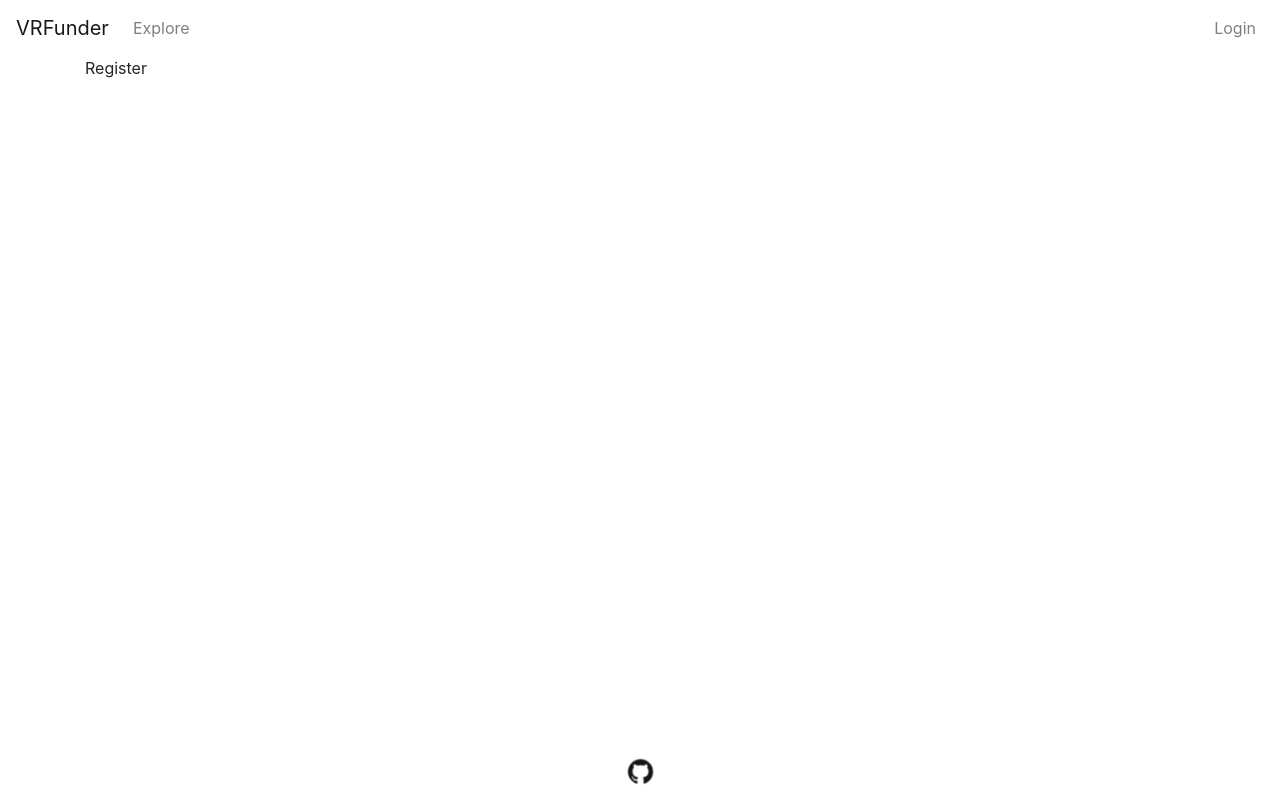
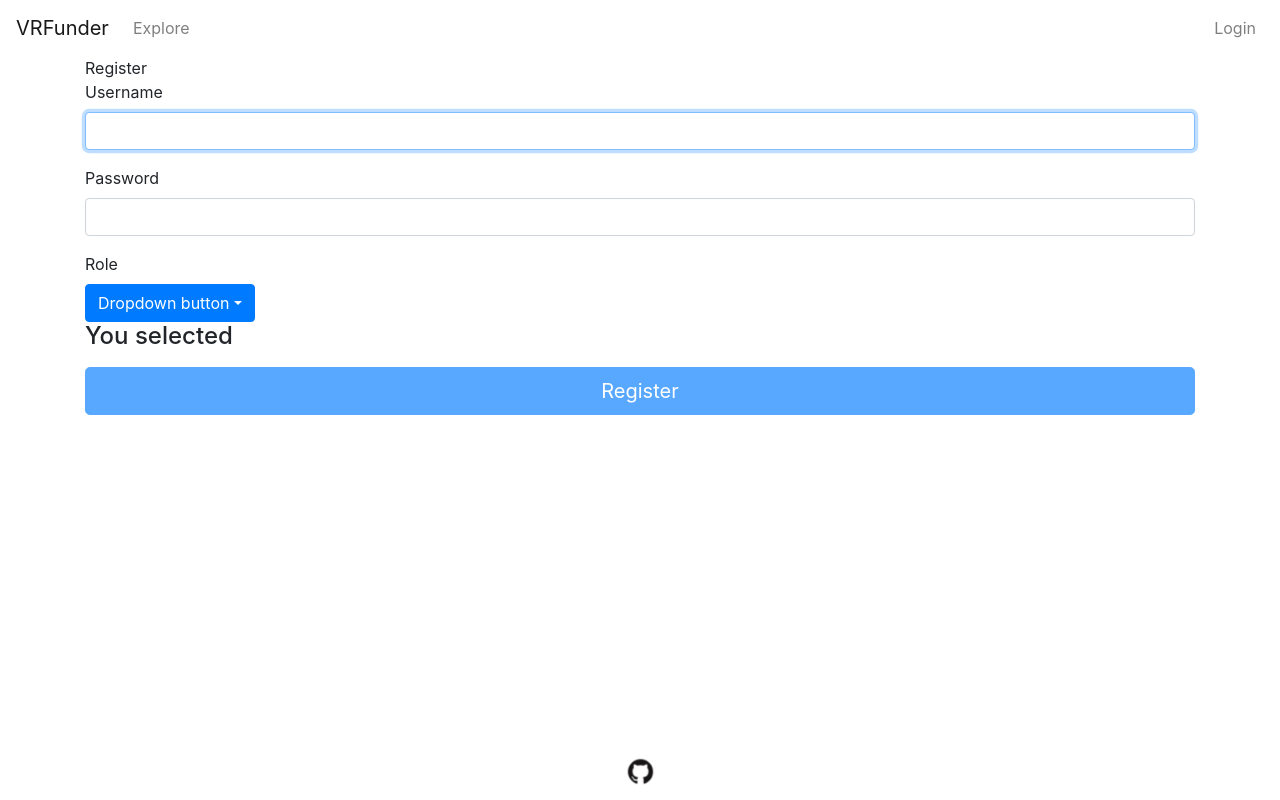
Before and after one commit to mcolsen/vrfunder-frontend, a React (Create React App) app: page /register in a window 1280 px wide. Built offline with nearby package versions, Linux system fonts and the light colour scheme.

Commit message:
Finished Register form

```diff
--- a/src/pages/Login.jsx
+++ b/src/pages/Login.jsx
@@ -2,12 +2,16 @@ import Container from "react-bootstrap/Container";
 import Form from 'react-bootstrap/Form';
 import Button from 'react-bootstrap/Button';
 import { FormGroup } from "react-bootstrap";
-import React, {useState} from 'react';
+import React, {useEffect, useState} from 'react';
+import axios from 'axios';
+
 
 function Login() {
 
 	const [username, setUsername] = useState('');
 	const [password, setPassword] = useState('');
+	const [user, setUser] = useState({});
+
 
 	function validateForm(){
 		return username.length > 0 && password.length > 0;
@@ -15,24 +19,31 @@ function Login() {
 
 	function handleSubmit(evt){
 		evt.preventDefault();
+		const User = {
+			username:username,
+			password:password
+
+		}
+		postUser(User);
+
 	}
 
 
-	// //this should be for register form
-	// const postNewUser = (newUser) => {
-	// 	axios
-	// 	.post('https://reqres.in/api/users',newUser)
-	// 	.then((res)=>{
-	// 	  setUsers([res.data,...users]);
-	// 	  setFormValues(initialFormValues);
-	// 	})
-	// 	.catch((err)=>{
-	// 	  console.log(err);
-	// 	  debugger;
-	// 	})
+	const postUser = (User) => {
+		axios
+		.post('https://lamba-test.herokuapp.com/api/auth/login',User)
+		.then((res)=>{
+		  setUser([User]);
+		console.log(User);
+		})
+		.catch((err)=>{
+		  console.log(err);
+		  debugger;
+		})
 
-	//   }
-	  //
+	  }
+
+
 	return <Container>
 		Login
 			<Form onSubmit={handleSubmit}>
@@ -45,7 +56,6 @@ function Login() {
 						onChange={(e) => setUsername(e.target.value)}
 					/>
 				</Form.Group>
-
 				<Form.Group size='lg' controlId='password'>
 					<Form.Label>Password</Form.Label>
 					<Form.Control
@@ -55,6 +65,7 @@ function Login() {
 					/>
 				</Form.Group>
 
+
 				<Button block size='lg' type='submit' disabled={!validateForm()}>
 					Login
 				</Button>
--- a/src/pages/Register.jsx
+++ b/src/pages/Register.jsx
@@ -1,7 +1,91 @@
 import Container from "react-bootstrap/Container";
+import React,{useState} from 'react';
+import Form from 'react-bootstrap/Form';
+import {useHistory} from 'react-router-dom';
+import {DropdownButton, Dropdown} from 'react-bootstrap';
+import Button from 'react-bootstrap/Button';
+import axios from 'axios';
 
-function Register() {
-	return <Container>Register</Container>;
+
+
+
+function Register(props) {
+	const {values, submit, change, disabled, errors} = props;
+
+	const [username, setUsername] = useState('');
+	const[password, setPassword] = useState('');
+	const [role, setRole] = useState('');
+	const [user, setUser] = useState({});
+	const history = useHistory();
+
+
+	function validateForm(){
+		return username.length > 0 && password.length > 0 ;
+	}
+	function handleSubmit(evt){
+		evt.preventDefault();
+		const newUser = {
+			username:username,
+			password:password,
+			role:role
+		}
+
+		postNewUser(newUser);
+		console.log(newUser);
+	}
+
+	const postNewUser = (newUser) => {
+		axios
+		.post('https://lamba-test.herokuapp.com/api/auth/register',newUser)
+		.then((res)=>{
+		  setUser([newUser]);
+		  history.push("/login")
+		})
+		.catch((err)=>{
+		  console.log(err);
+		  debugger;
+		})
+
+	  }
+
+
+	return <Container>
+		Register
+		<Form onSubmit={handleSubmit}>
+				<Form.Group size='sm' controlId='username'>
+					<Form.Label>Username</Form.Label>
+					<Form.Control
+						autoFocus
+						type='username'
+						value={username}
+						onChange={(e) => setUsername(e.target.value)}
+					/>
+				</Form.Group>
+
+				<Form.Group size='sm' controlId='password'>
+					<Form.Label>Password</Form.Label>
+					<Form.Control
+						type='password'
+						value={password}
+						onChange={(e) => setPassword(e.target.value)}
+					/>
+				</Form.Group>
+				<Form.Group size='sm' controlId='role'>
+					<Form.Label>Role</Form.Label>
+						<DropdownButton id="dropdown-basic-button" title="Dropdown button" onSelect={function(evt){setRole(evt)}}>
+  							<Dropdown.Item eventKey='1'>Fundraiser</Dropdown.Item>
+  							<Dropdown.Item eventKey="2">Funder</Dropdown.Item>
+
+						</DropdownButton>
+						<h4>You selected {role}</h4>
+
+				</Form.Group>
+
+				<Button block size='lg' type='submit' disabled={!validateForm()}>
+					Register
+				</Button>
+			</Form>
+		</Container>;
 }
 
 export default Register;
```
